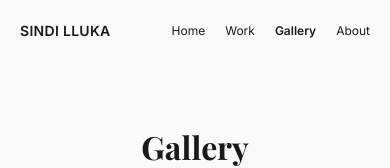
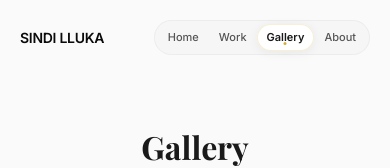
Before and after one commit to eneanushi/sindiwebsite, a React (Create React App) app: page /gallery in a window 390 px wide. Shown: the top 168 px of the page. Built offline with nearby package versions, Linux system fonts and the light colour scheme.

Commit message:
header update

```diff
--- a/src/components/Navigation.css
+++ b/src/components/Navigation.css
@@ -1,22 +1,22 @@
-/* Navigation Component - Matching Carter Parker Layout - High Specificity */
+/* Navigation Component - Premium Aesthetic Design */
 .navigation {
   position: fixed !important;
   top: 0 !important;
   left: 0 !important;
   right: 0 !important;
   z-index: 1000 !important;
-  padding: 24px 0 !important;
-  transition: all 0.3s ease;
+  padding: 28px 0 !important;
+  transition: all 0.4s cubic-bezier(0.4, 0, 0.2, 1);
   background: transparent !important;
   width: 100% !important;
 }
 
 .navigation.scrolled {
-  background: rgba(255, 255, 255, 0.95) !important;
-  backdrop-filter: blur(10px) !important;
-  -webkit-backdrop-filter: blur(10px) !important;
+  background: rgba(255, 255, 255, 0.85) !important;
+  backdrop-filter: blur(20px) saturate(180%) !important;
+  -webkit-backdrop-filter: blur(20px) saturate(180%) !important;
   padding: 20px 0 !important;
-  box-shadow: 0 2px 10px rgba(0, 0, 0, 0.05) !important;
+  box-shadow: 0 1px 0 rgba(0, 0, 0, 0.06) !important;
 }
 
 /* Container - Full Width with Padding */
@@ -31,83 +31,172 @@
   box-sizing: border-box !important;
 }
 
-/* Logo - Far Left, Perfect Alignment */
+/* Logo - Refined Typography */
 .nav-logo {
   font-family: 'Inter', sans-serif !important;
-  font-size: 15px !important;
-  font-weight: 700 !important;
-  color: #1a1a1a !important;
+  font-size: 17px !important;
+  font-weight: 800 !important;
+  color: #0A0A0A !important;
   text-decoration: none !important;
-  letter-spacing: 0.3px !important;
+  letter-spacing: -0.02em !important;
   text-transform: uppercase !important;
-  transition: color 0.3s ease;
+  transition: all 0.3s cubic-bezier(0.4, 0, 0.2, 1);
   flex-shrink: 0 !important;
   margin: 0 !important;
   padding: 0 !important;
   line-height: 1 !important;
   display: block !important;
+  position: relative !important;
+}
+
+.nav-logo::after {
+  content: '';
+  position: absolute;
+  bottom: -4px;
+  left: 0;
+  width: 0;
+  height: 2px;
+  background: linear-gradient(90deg, #D4AF37, #E5C766);
+  transition: width 0.4s cubic-bezier(0.4, 0, 0.2, 1);
 }
 
 .nav-logo:hover {
-  color: #D4AF37 !important;
+  color: #0A0A0A !important;
 }
 
-/* Navigation Links Container - Far Right, Even Spacing */
+.nav-logo:hover::after {
+  width: 100%;
+}
+
+/* Navigation Links Container - Pill Container */
 .nav-links {
   display: flex !important;
   align-items: center !important;
   justify-content: flex-end !important;
-  gap: 48px !important;
+  gap: 8px !important;
   flex-shrink: 0 !important;
   margin: 0 !important;
-  padding: 0 !important;
+  padding: 6px !important;
   width: auto !important;
+  background: rgba(245, 245, 245, 0.6) !important;
+  backdrop-filter: blur(10px) !important;
+  -webkit-backdrop-filter: blur(10px) !important;
+  border-radius: 100px !important;
+  border: 1px solid rgba(0, 0, 0, 0.04) !important;
 }
 
-/* Individual Navigation Links */
+.navigation.scrolled .nav-links {
+  background: rgba(240, 240, 240, 0.7) !important;
+  border-color: rgba(0, 0, 0, 0.06) !important;
+}
+
+/* Individual Navigation Links - Pill Buttons */
 .nav-links a {
   font-family: 'Inter', sans-serif !important;
   font-size: 14px !important;
-  font-weight: 400 !important;
-  color: #1a1a1a !important;
+  font-weight: 500 !important;
+  color: #555555 !important;
   text-decoration: none !important;
   text-transform: none !important;
-  letter-spacing: 0 !important;
-  transition: color 0.3s ease;
+  letter-spacing: 0.01em !important;
+  transition: all 0.3s cubic-bezier(0.4, 0, 0.2, 1);
   position: relative !important;
   margin: 0 !important;
-  padding: 0 !important;
+  padding: 12px 22px !important;
   line-height: 1 !important;
   white-space: nowrap !important;
   display: inline-block !important;
+  border-radius: 100px !important;
+  background: transparent !important;
 }
 
-/* Hover Effect - Gold Color */
+/* Hover Effect - Subtle Background */
 .nav-links a:hover {
-  color: #D4AF37 !important;
+  color: #1A1A1A !important;
+  background: rgba(255, 255, 255, 0.8) !important;
+  box-shadow: 0 2px 8px rgba(0, 0, 0, 0.04) !important;
 }
 
-/* Active State - Bold, Same Color */
+/* Active State - Gold Accent Pill */
 .nav-links a.active {
-  color: #1a1a1a !important;
-  font-weight: 700 !important;
+  color: #1A1A1A !important;
+  font-weight: 600 !important;
+  background: #FFFFFF !important;
+  box-shadow: 0 2px 12px rgba(0, 0, 0, 0.06),
+              inset 0 0 0 1px rgba(212, 175, 55, 0.2) !important;
+}
+
+/* Gold dot indicator for active */
+.nav-links a.active::before {
+  content: '';
+  position: absolute;
+  bottom: 8px;
+  left: 50%;
+  transform: translateX(-50%);
+  width: 4px;
+  height: 4px;
+  background: #D4AF37;
+  border-radius: 50%;
+  opacity: 1;
 }
 
 /* Responsive Design */
+@media (max-width: 1024px) {
+  .nav-container {
+    padding: 0 40px !important;
+  }
+
+  .nav-links {
+    gap: 4px !important;
+    padding: 5px !important;
+  }
+
+  .nav-links a {
+    padding: 10px 18px !important;
+    font-size: 13px !important;
+  }
+}
+
 @media (max-width: 768px) {
+  .navigation {
+    padding: 20px 0 !important;
+  }
+
   .nav-container {
     padding: 0 20px !important;
   }
 
   .nav-links {
-    gap: 20px !important;
+    gap: 2px !important;
+    padding: 4px !important;
   }
 
   .nav-links a {
     font-size: 12px !important;
+    padding: 10px 14px !important;
   }
 
   .nav-logo {
     font-size: 14px !important;
   }
 }
+
+@media (max-width: 480px) {
+  .nav-links {
+    gap: 0 !important;
+    padding: 3px !important;
+    background: rgba(245, 245, 245, 0.8) !important;
+  }
+
+  .nav-links a {
+    font-size: 11px !important;
+    padding: 8px 10px !important;
+    letter-spacing: 0 !important;
+  }
+
+  .nav-links a.active::before {
+    width: 3px;
+    height: 3px;
+    bottom: 6px;
+  }
+}
```
